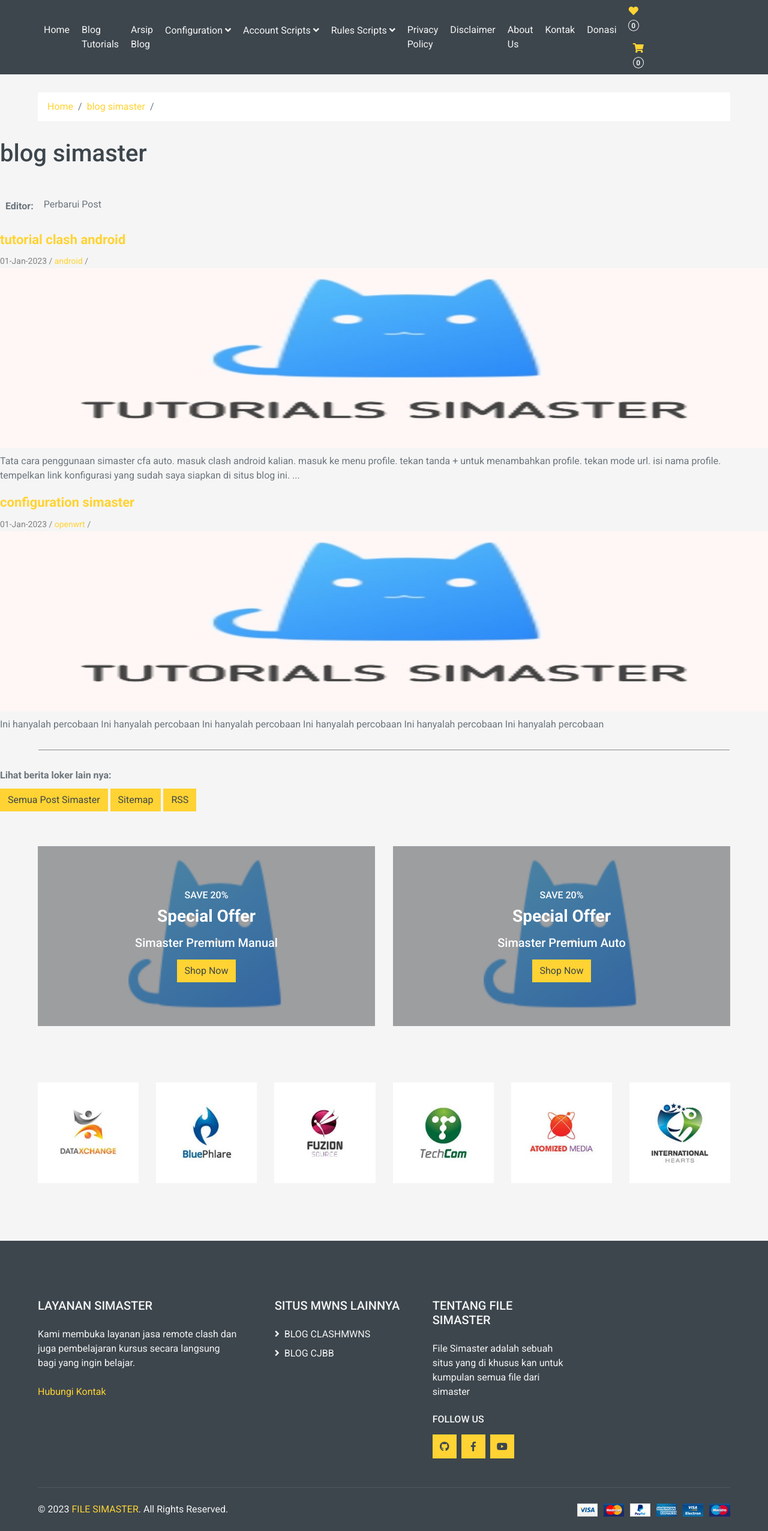
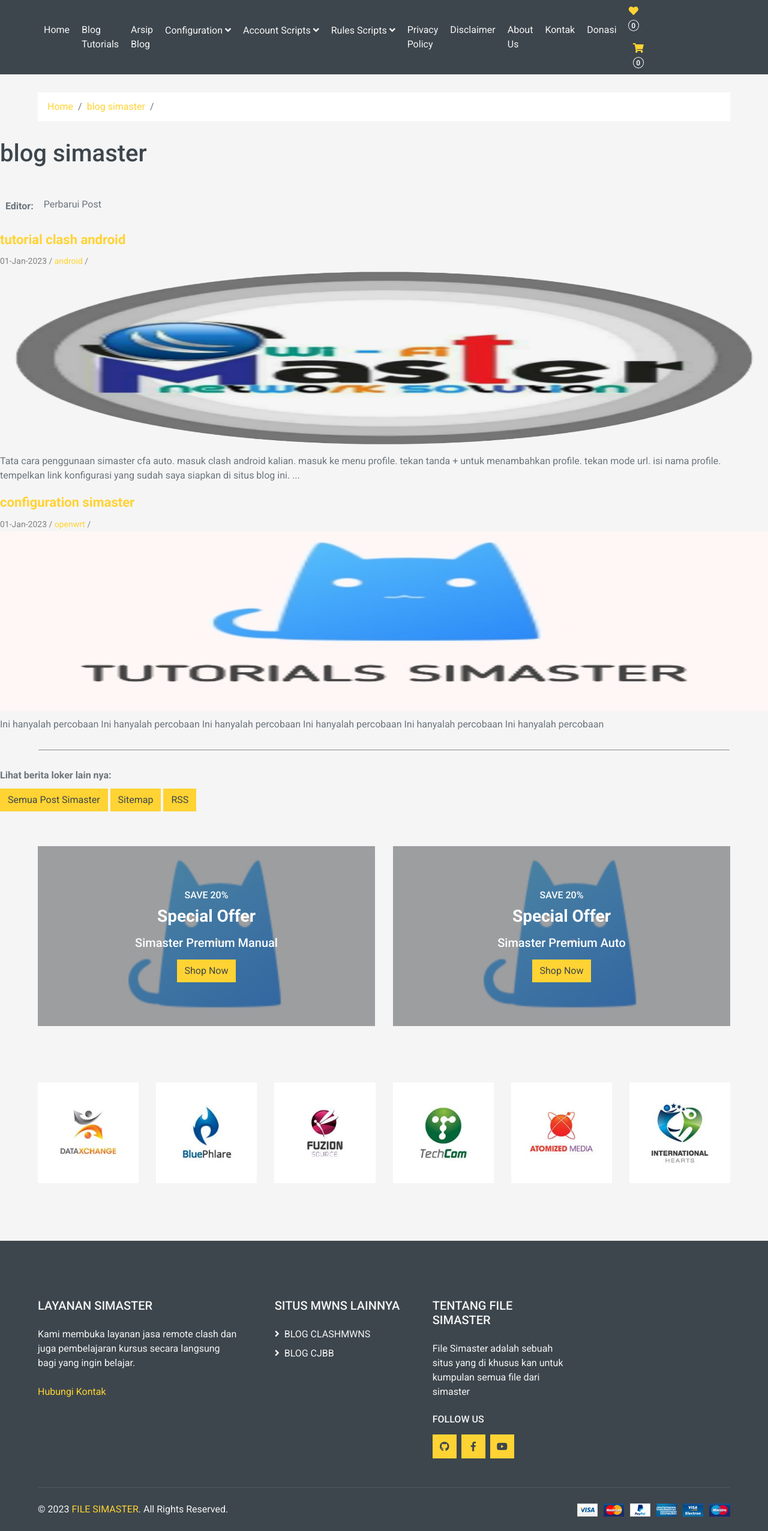
Before and after one commit to mwnsofficial/simaster, a Jekyll site: the page built from pages/blog/blog.html, in a window 1280 px wide. Shown: the whole page at 60% size. Built offline with Jekyll 4.4.1, drawn with Linux system fonts in a browser that asks for light colours; nearby versions of some CDN libraries.

Commit message:
Update blog.html

```diff
--- a/pages/blog/blog.html
+++ b/pages/blog/blog.html
@@ -24,7 +24,7 @@
             {%- if postImage -%}
                 <img src="{{postImage}}" alt="{{ post.title }}" width="100%" height="300">
             {%- else -%}
-                {%- assign postImage = "/assets/images/post.jpg" | relative_url -%}
+                {%- assign postImage = "/assets/images/logo.png" | relative_url -%}
                 <img src="{{postImage}}" alt="{{ post.title }}" width="100%" height="300">
             {%- endif -%}
          <p>{% if page.summary %} {{ page.summary | strip_html | strip_newlines | truncate: 160 }} {% else %} {{ post.content | truncatewords: 50 | strip_html }} {% endif %}</p>
```
